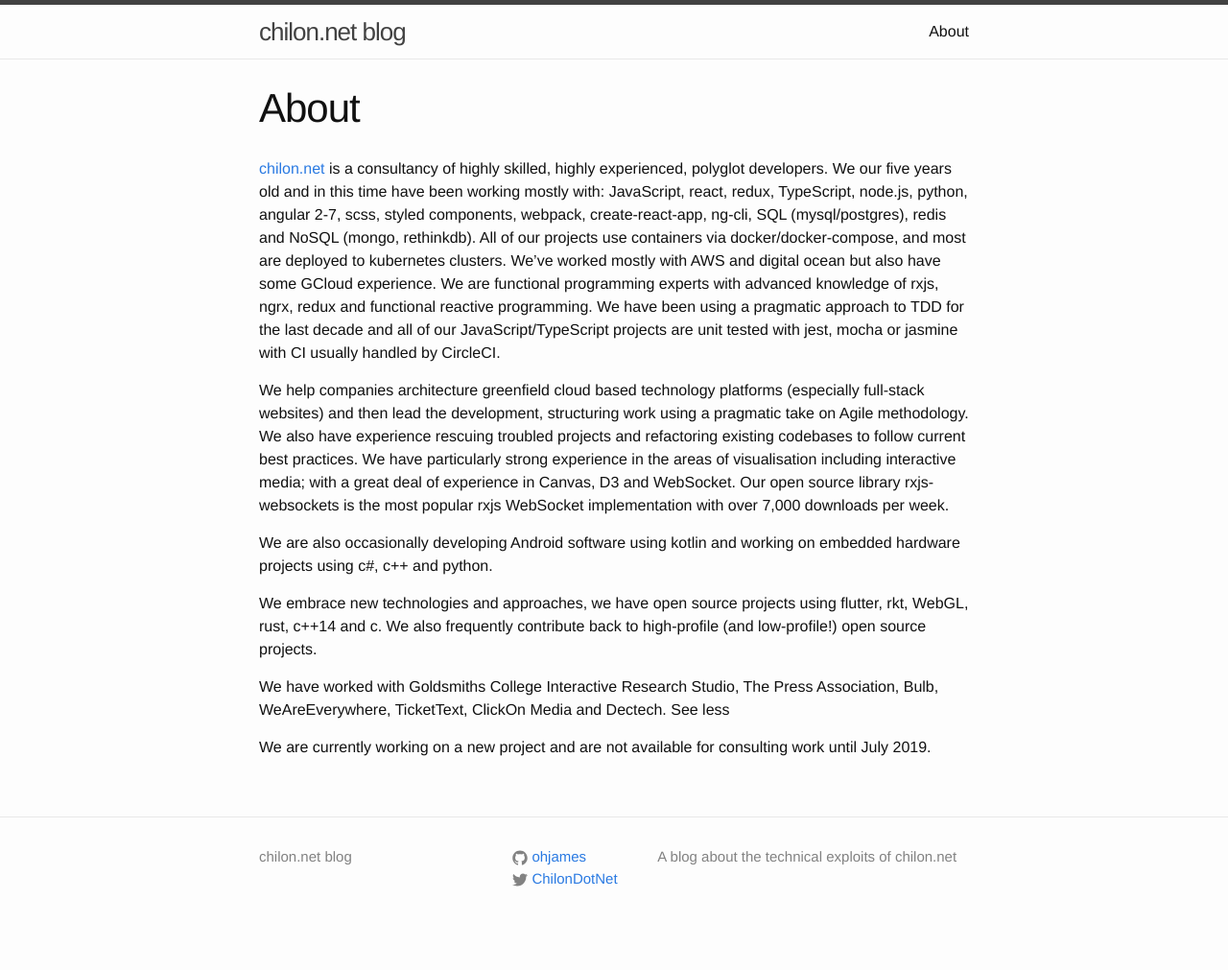
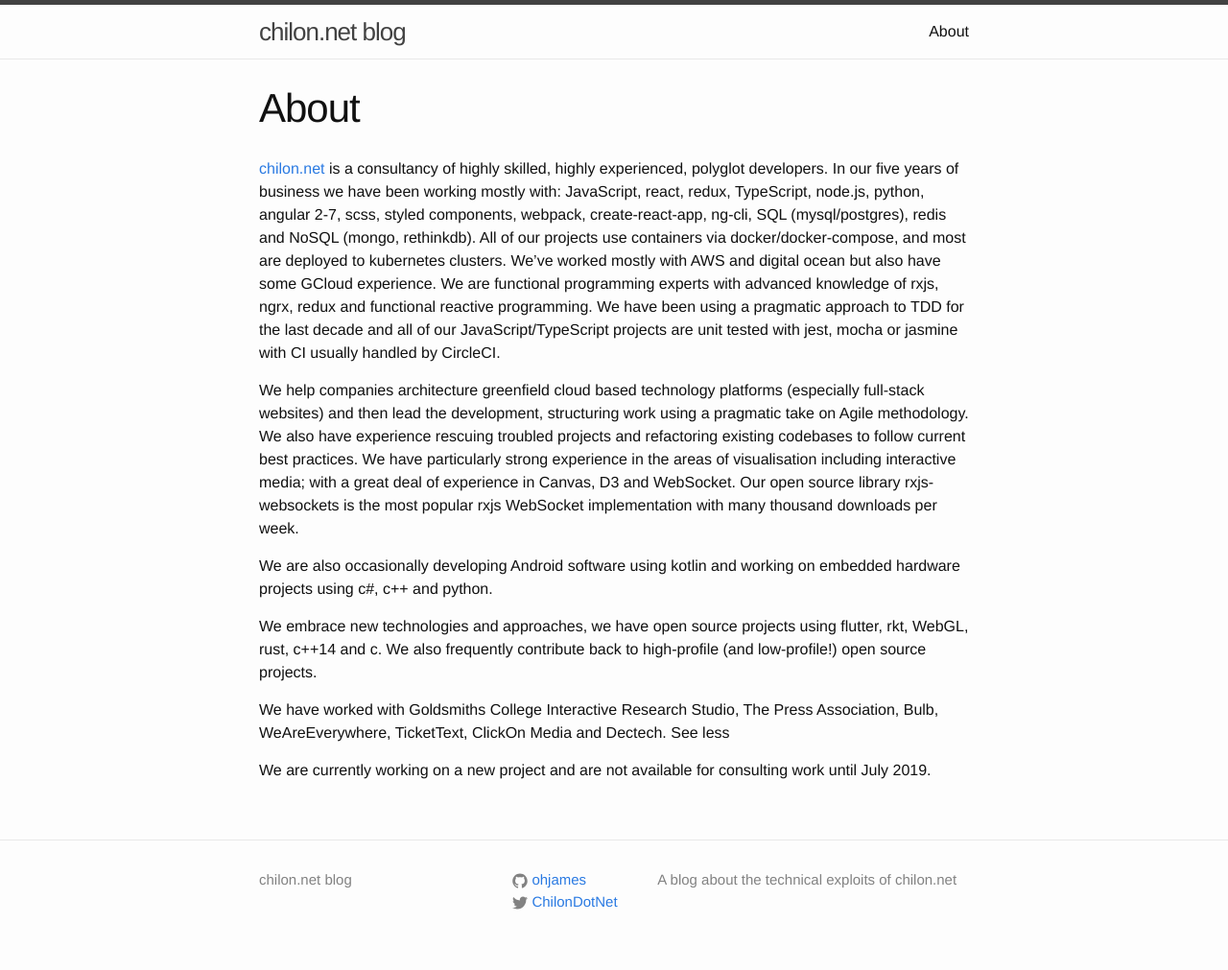
Before and after one commit to insidewhy/ohjames.github.io, a Jekyll site: the page built from about.md, in a window 1280 px wide. Shown: the whole page at 96% size. Built offline with Jekyll 4.4.1, drawn with Linux system fonts in a browser that asks for light colours; before the commit the page ends 987 px from its top, so only the background shows below that.

Commit message:
improve about

```diff
--- a/about.md
+++ b/about.md
@@ -4,9 +4,9 @@ title: About
 permalink: /about/
 ---
 
-[chilon.net](http://chilon.net) is a consultancy of highly skilled, highly experienced, polyglot developers. We our five years old and in this time have been working mostly with: JavaScript, react, redux, TypeScript, node.js, python, angular 2-7, scss, styled components, webpack, create-react-app, ng-cli, SQL (mysql/postgres), redis and NoSQL (mongo, rethinkdb). All of our projects use containers via docker/docker-compose, and most are deployed to kubernetes clusters. We've worked mostly with AWS and digital ocean but also have some GCloud experience. We are functional programming experts with advanced knowledge of rxjs, ngrx, redux and functional reactive programming. We have been using a pragmatic approach to TDD for the last decade and all of our JavaScript/TypeScript projects are unit tested with jest, mocha or jasmine with CI usually handled by CircleCI.
+[chilon.net](http://chilon.net) is a consultancy of highly skilled, highly experienced, polyglot developers. In our five years of business we have been working mostly with: JavaScript, react, redux, TypeScript, node.js, python, angular 2-7, scss, styled components, webpack, create-react-app, ng-cli, SQL (mysql/postgres), redis and NoSQL (mongo, rethinkdb). All of our projects use containers via docker/docker-compose, and most are deployed to kubernetes clusters. We've worked mostly with AWS and digital ocean but also have some GCloud experience. We are functional programming experts with advanced knowledge of rxjs, ngrx, redux and functional reactive programming. We have been using a pragmatic approach to TDD for the last decade and all of our JavaScript/TypeScript projects are unit tested with jest, mocha or jasmine with CI usually handled by CircleCI.
 
-We help companies architecture greenfield cloud based technology platforms (especially full-stack websites) and then lead the development, structuring work using a pragmatic take on Agile methodology. We also have experience rescuing troubled projects and refactoring existing codebases to follow current best practices. We have particularly strong experience in the areas of visualisation including interactive media; with a great deal of experience in Canvas, D3 and WebSocket. Our open source library rxjs-websockets is the most popular rxjs WebSocket implementation with over 7,000 downloads per week.
+We help companies architecture greenfield cloud based technology platforms (especially full-stack websites) and then lead the development, structuring work using a pragmatic take on Agile methodology. We also have experience rescuing troubled projects and refactoring existing codebases to follow current best practices. We have particularly strong experience in the areas of visualisation including interactive media; with a great deal of experience in Canvas, D3 and WebSocket. Our open source library rxjs-websockets is the most popular rxjs WebSocket implementation with many thousand downloads per week.
 
 We are also occasionally developing Android software using kotlin and working on embedded hardware projects using c#, c++ and python.
 
```
